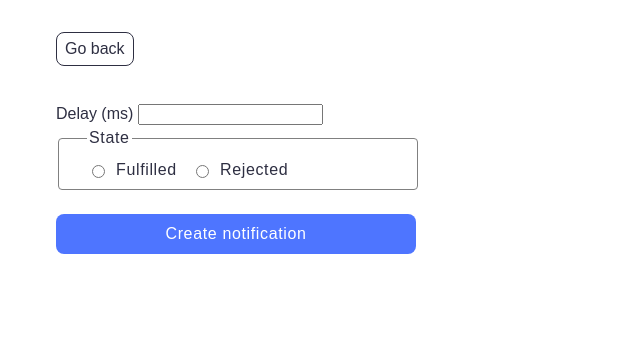
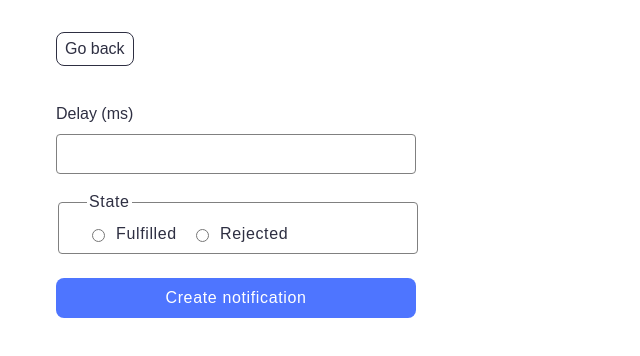
Before and after one commit to Julia-Shefner/goit-js-hw-10, a website built with Vite: page src/2-snackbar.html in a window 1280 px wide. Shown: the whole page, without its empty margins (0-640 px from the left). Built offline with nearby package versions, Linux system fonts and the light colour scheme.

Commit message:
snackbar css update

```diff
--- a/src/css/snackbar.css
+++ b/src/css/snackbar.css
@@ -1,4 +1,4 @@
-/* input[name='delay'] {
+.form input[name='delay'] {
   display: block;
   margin-top: 8px;
   margin-bottom: 16px;
@@ -16,7 +16,7 @@
   padding-left: 16px;
   padding-top: 8px;
   padding-bottom: 8px;
-} */
+}
 
 fieldset {
   width: 360px;
```
